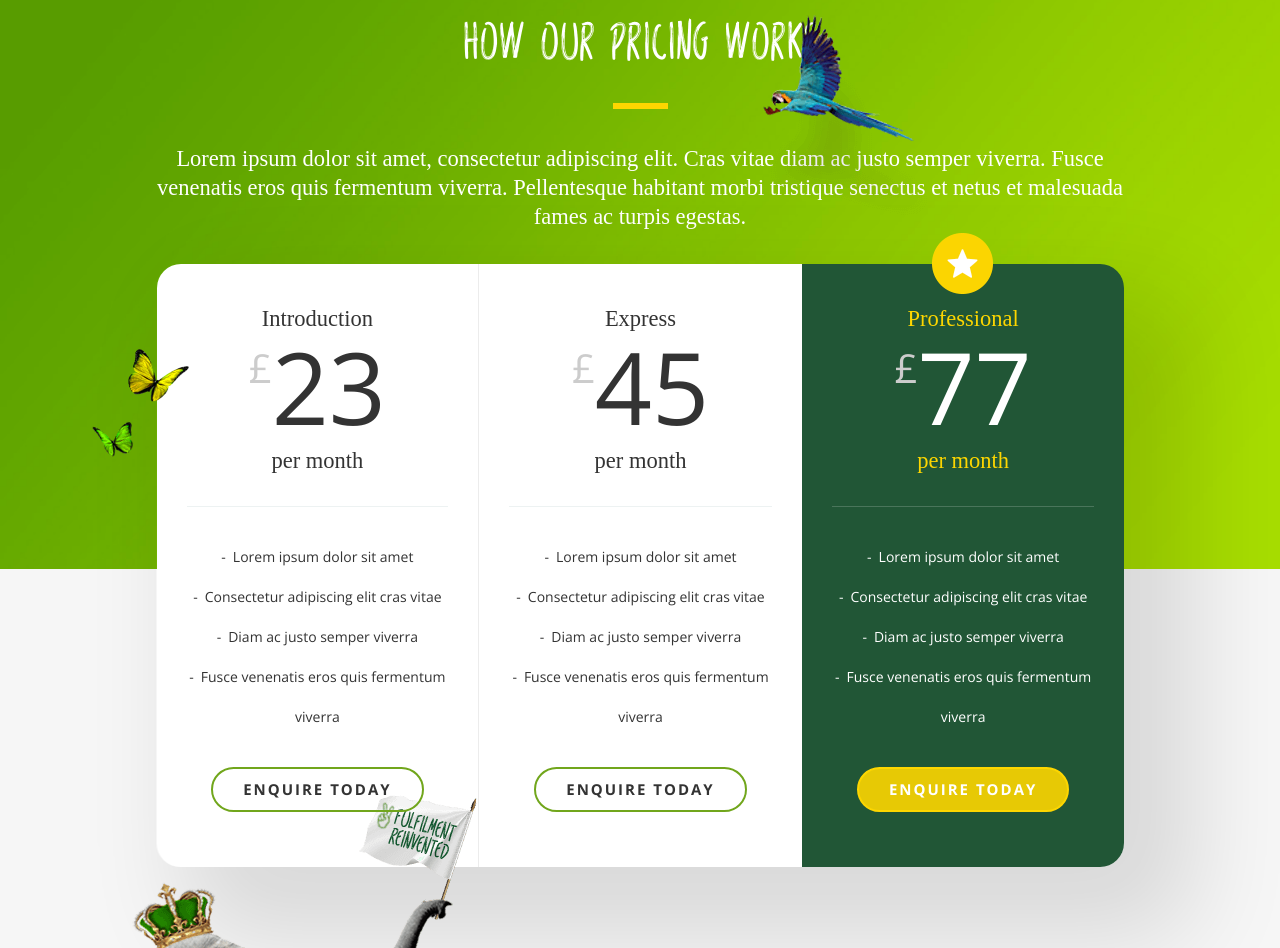
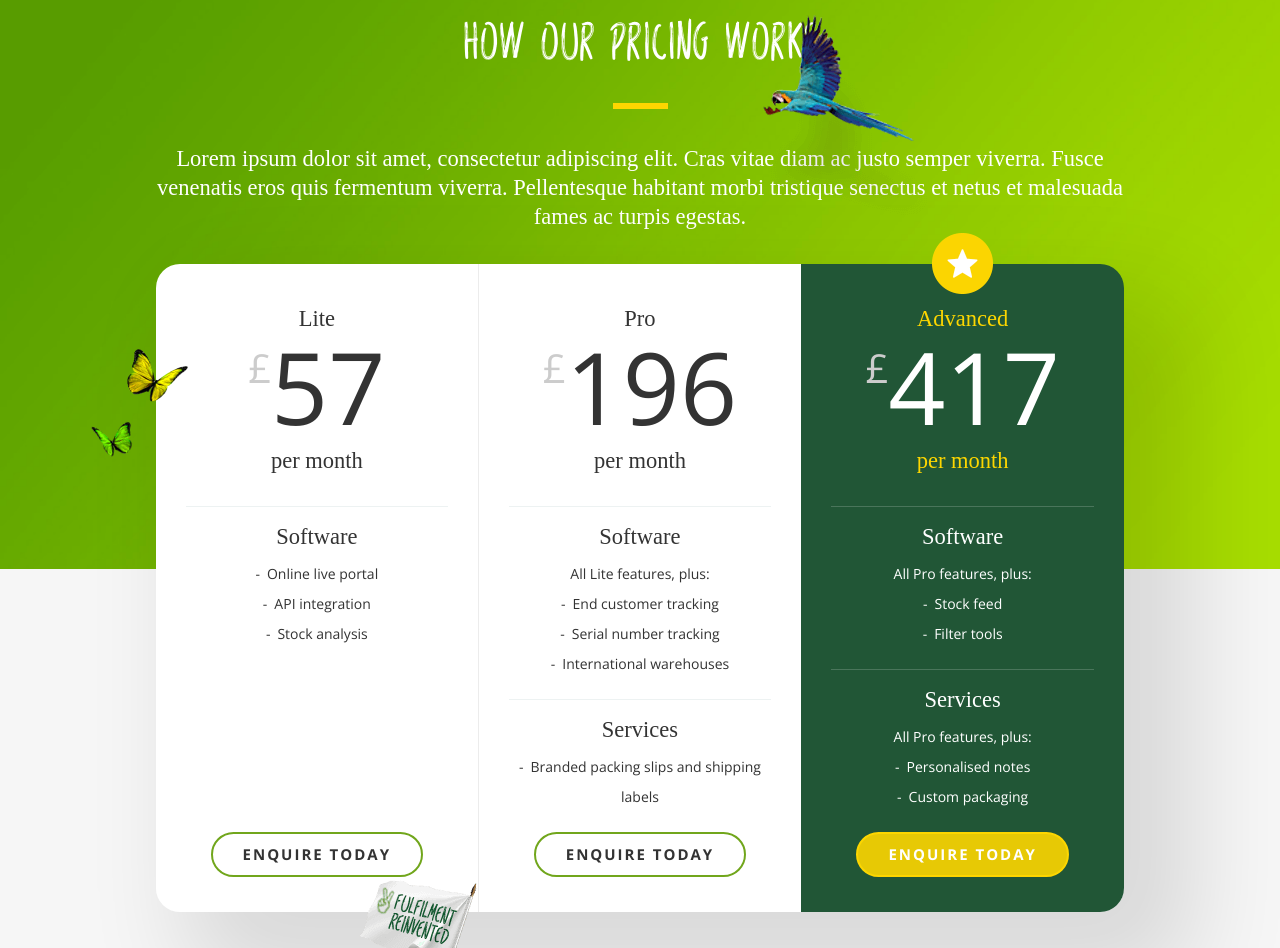
Before and after one commit to Ayyaaz/JJWebsite, a website: page pricing.html in a window 1280 px wide. Shown: the part 1852-2800 px from the top of the page. Drawn offline with nearby package versions, Linux system fonts and the light colour scheme; files whose address does not match are found by name; a web font is replaced by a local one.

Commit message:
feedback notes; pararde bg img options

```diff
--- a/pricing.html
+++ b/pricing.html
@@ -76,7 +76,7 @@
 					<!--<img src="img/bush.png" class="parade" alt="" title="">-->
 					<img src="img/giraffe-big-sans-bush.png" class="parade giraffe js-scroll-move" alt="" title="">
 					<img src="img/butterfly.png" class="parade butterfly" alt="" title="">
-					<img src="img/hot-air-balloon.png" class="parade balloon" alt="" title="">
+					<img src="img/hot-air-balloon.png" class="parade balloon js-scroll-move" alt="" title="">
 
 					<div class="wrapper">
 						<h1 class="center-text">
@@ -165,16 +165,16 @@
 							<li class="left">
 							<img src="img/butterflies.png" class="butterflies" alt="" title="">
 								<header>
-									<h5>Introduction</h5>
-									<div class="cost"><span class="currency">£</span>23</div>
+									<h5>Lite</h5>
+									<div class="cost"><span class="currency">£</span>57</div>
 									<h5>per month</h5>
 								</header>
 								<div>
 									<ul class="features">
-										<li>-&ensp;Lorem ipsum dolor sit amet</li>
-										<li>-&ensp;Consectetur adipiscing elit cras vitae</li>
-										<li>-&ensp;Diam ac justo semper viverra</li>
-										<li>-&ensp;Fusce venenatis eros quis fermentum viverra</li>
+										<li><h5>Software</h5></li>
+										<li>-&ensp;Online live portal</li>
+										<li>-&ensp;API integration</li>
+										<li>-&ensp;Stock analysis</li>
 									</ul>
 								</div>
 								<footer>
@@ -183,16 +183,21 @@
 							</li><!--
 							--><li class="center">
 								<header>
-									<h5>Express</h5>
-									<div class="cost"><span class="currency">£</span>45</div>
+									<h5>Pro</h5>
+									<div class="cost"><span class="currency">£</span>196</div>
 									<h5>per month</h5>
 								</header>
 								<div>
 									<ul class="features">
-										<li>-&ensp;Lorem ipsum dolor sit amet</li>
-										<li>-&ensp;Consectetur adipiscing elit cras vitae</li>
-										<li>-&ensp;Diam ac justo semper viverra</li>
-										<li>-&ensp;Fusce venenatis eros quis fermentum viverra</li>
+										<li><h5>Software</h5></li>
+										<li>All Lite features, plus:</li>
+										<li>-&ensp;End customer tracking</li>
+										<li>-&ensp;Serial number tracking</li>
+										<li>-&ensp;International warehouses</li>
+									</ul>
+									<ul class="features">
+										<li><h5>Services</h5></li>
+										<li>-&ensp;Branded packing slips and shipping labels</li>
 									</ul>
 								</div>
 								<footer>
@@ -202,16 +207,22 @@
 							--><li class="right">
 								<img src="img/star.png" class="star" alt="" title="">
 								<header>
-									<h5>Professional</h5>
-									<div class="cost"><span class="currency">£</span>77</div>
+									<h5>Advanced</h5>
+									<div class="cost"><span class="currency">£</span>417</div>
 									<h5>per month</h5>
 								</header>
 								<div>
 									<ul class="features">
-										<li>-&ensp;Lorem ipsum dolor sit amet</li>
-										<li>-&ensp;Consectetur adipiscing elit cras vitae</li>
-										<li>-&ensp;Diam ac justo semper viverra</li>
-										<li>-&ensp;Fusce venenatis eros quis fermentum viverra</li>
+										<li><h5>Software</h5></li>
+										<li>All Pro features, plus:</li>
+										<li>-&ensp;Stock feed</li>
+										<li>-&ensp;Filter tools</li>
+									</ul>
+									<ul class="features">
+										<li><h5>Services</h5></li>
+										<li>All Pro features, plus:</li>
+										<li>-&ensp;Personalised notes</li>
+										<li>-&ensp;Custom packaging</li>
 									</ul>
 								</div>
 								<footer>
--- a/scss/art-direction/_pricing.scss
+++ b/scss/art-direction/_pricing.scss
@@ -43,25 +43,14 @@
 				left:50%;
 				margin-left:-720px;
 				transform-origin: 50% 100%;
-				@include transform(scale(.8,.8));
+				@include transform(scale(.8));
 			}
 			&.balloon {
-				@include transition(all 1.5s ease-in-out);
+				@include transition(all 2s ease-in-out);
 				-webkit-transition-delay: 1s; /* Safari */
 				transition-delay: 1s;
-
-				animation: balloon infinite 5s;
-				@keyframes balloon {
-					0% {
-						@include transform(translate(0, 15px));
-					}
-					50% {
-						@include transform(translate(0, 0));
-					}
-					100% {
-						@include transform(translate(0, 15px));
-					}
-				}
+				@include transform(scale(.9));
+				z-index: 1;
 			}
 			&.giraffe {
 				@include transition(all 1s ease-out);
@@ -69,6 +58,7 @@
 				transition-delay: 1s;
 				transform-origin: 70% 74%;
 				@include transform(scale(.9));
+				z-index: 2;
 			}
 			&.butterfly {
 //			-webkit-animation: float 14s linear infinite;
@@ -83,7 +73,10 @@
 					@include transform(scale(1));
 				}
 				&.confetti {
-					@include transform(scale(1,1));
+					@include transform(scale(1));
+				}
+				&.balloon {
+					@include transform(scale(1));
 				}
 			}
 		}
@@ -139,7 +132,7 @@
 			position: relative;
 			background-color:$off-white;
 			.wrapper{
-				padding-bottom:8rem;
+				padding-bottom:12rem;
 			}
 			h3{
 				font-size: 3rem;
@@ -189,6 +182,12 @@
 					vertical-align: text-top;
 				}
 			}
+			footer{
+				position: absolute;
+				bottom:3rem;
+				left:0;
+				width:100%;
+			}
 			.butterflies{
 				position: absolute;
 				left: -70px;
@@ -197,10 +196,10 @@
 			.left,
 			.center,
 			.right{
-				display: inline-block;
+				display: table-cell;
 				position: relative;
 				background: white;
-				padding:4rem 3rem 5rem 3rem;
+				padding:4rem 3rem 8rem 3rem;
 				width:33.33%;
 			}
 			.left{
@@ -210,8 +209,6 @@
 			.right{
 				background-color:$green-dark;
 				color: white;
-				width:33.33%;
-				margin-right:-1px;
 				border-radius: 0 2.4rem 2.4rem 0 ;
 				header{
 					h5{
@@ -233,11 +230,17 @@
 			}
 			.features{
 				border-top:1px solid $grey-light;
-				padding-top:3rem;
-				padding-bottom:3rem;
+				padding-top:1.5rem;
+				padding-bottom:2rem;
 				li{
 					list-style-type:none;
-					line-height: 4rem;
+					line-height: 3rem;
+					&:first-of-type{
+						padding-bottom:0.8rem;
+						h5{
+							margin:0;
+						}
+					}
 				}
 			}
 		}
--- a/scss/partials/_utilities.scss
+++ b/scss/partials/_utilities.scss
@@ -29,6 +29,10 @@
 
 .center-text {
 	text-align:center;
+}
+
+.right-text {
+	text-align:right;
 }
 
 .center-elem {
```
Also changed, not shown: who.html (+47 -47 lines), css/core.css, img/hero-imgs/parade-bg-1.png (added), img/hero-imgs/parade-bg-2.png (added), pre-img/hero-imgs/parade-bg-1.png (added), pre-img/hero-imgs/parade-bg-2.png (added).
